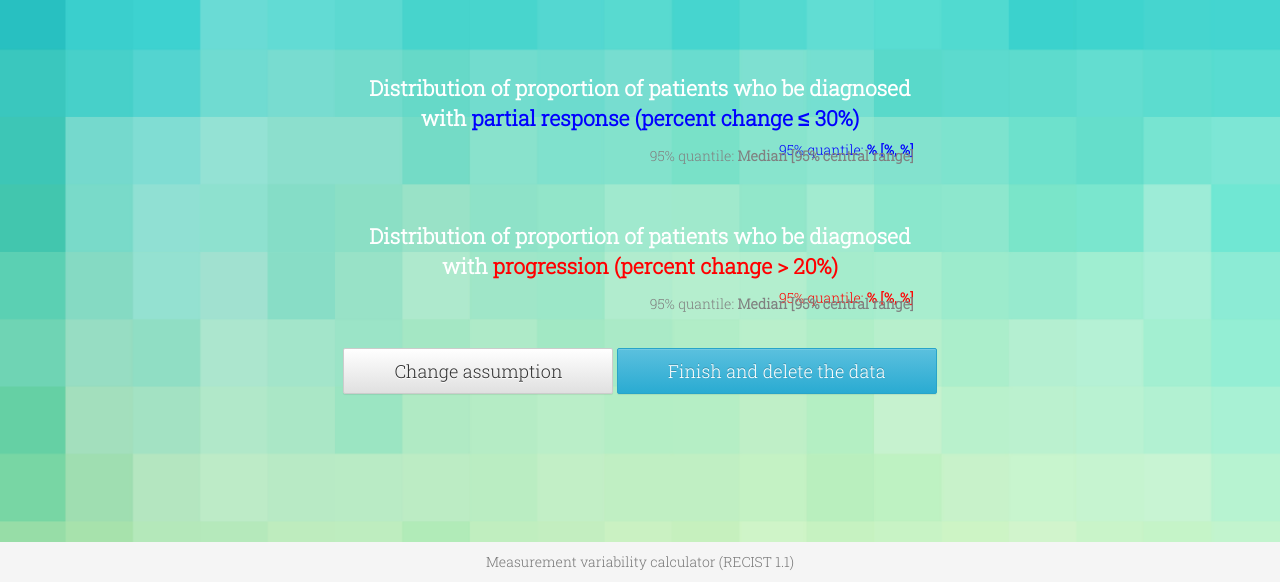
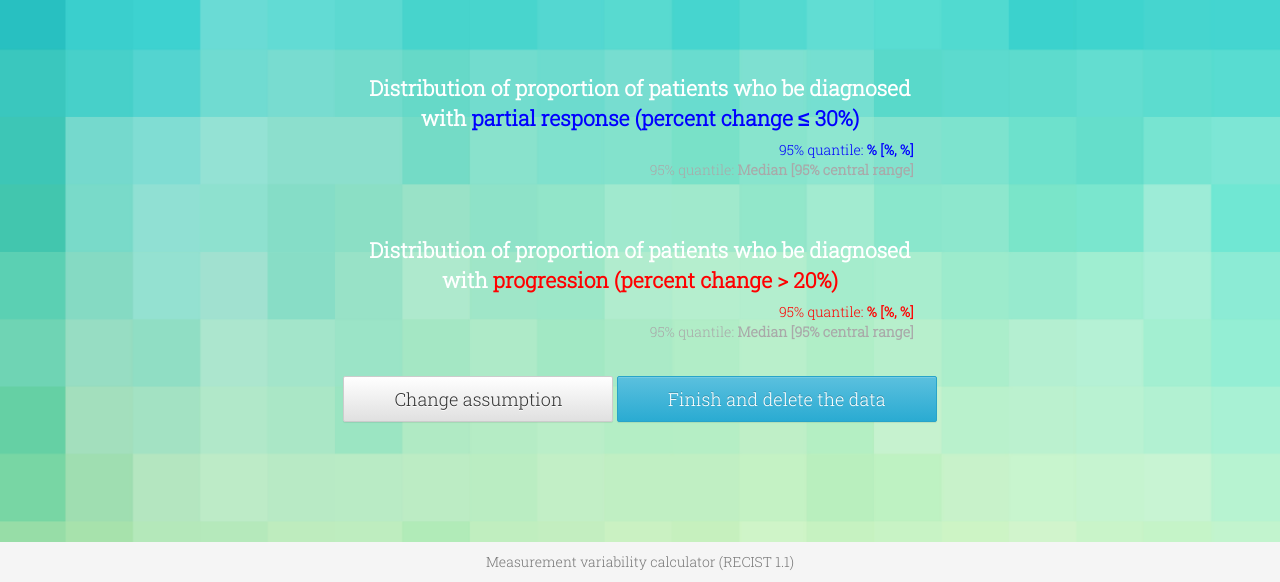
Before and after one commit to repositivator/snucalc, a Django app: template calcmain/templates/calcmain/final_result.html in a window 1280 px wide. Shown: the part 218-800 px from the top of the page. Run offline with Django 3.2, Linux system fonts and the light colour scheme; the template is opened without the code that fills it, so the values that code supplies are empty; parts of the project's set-up code (start-up, migrations or seed data) failed here and were passed over; some libraries are stand-ins or nearby versions.

Commit message:
Add the hint message for quantile info at final result page

```diff
--- a/calcmain/templates/calcmain/final_result.html
+++ b/calcmain/templates/calcmain/final_result.html
@@ -18,7 +18,7 @@
         {{ script_PR | safe }}
         {{ div_PR | safe }}
         <p class="graph-quantile" style="color: blue;"> 95% quantile: <b>{{ quantile_median_pr }}% [{{ quantile_bottom_pr }}%, {{ quantile_top_pr }}%] </b></p>
-        <p class="graph-quantile" style="color: gray;"> 95% quantile: <b>Median [95% central range] </b></p>
+        <p class="graph-quantile" style="color: darkgray; margin-top: 0;"> 95% quantile: <b>Median [95% central range] </b></p>
 
         <p class="graph-title">
         Distribution of proportion of patients who be diagnosed<br>with <span style="font-weight: bold; color: red;">progression (percent change > 20%)</span>
@@ -26,7 +26,7 @@
         {{ script_Pro | safe }}
         {{ div_Pro | safe }}
         <p class="graph-quantile" style="color: red;"> 95% quantile: <b>{{ quantile_median_pro }}% [{{ quantile_bottom_pro }}%, {{ quantile_top_pro }}%] </b></p>
-        <p class="graph-quantile" style="color: gray;"> 95% quantile: <b>Median [95% central range] </b></p>
+        <p class="graph-quantile" style="color: darkgray; margin-top: 0;"> 95% quantile: <b>Median [95% central range] </b></p>
 
         <a class="btn btn-lg btn-default btn-processed" href="{% url 'calcmain:data_summary' pk=study.pk %}" role="button">Change assumption</a>
         <a class="btn btn-lg btn-info btn-processed" id="loading" href="{% url 'calcmain:export_delete' pk=study.pk%}" role="button">Finish and delete the data</a>
```
